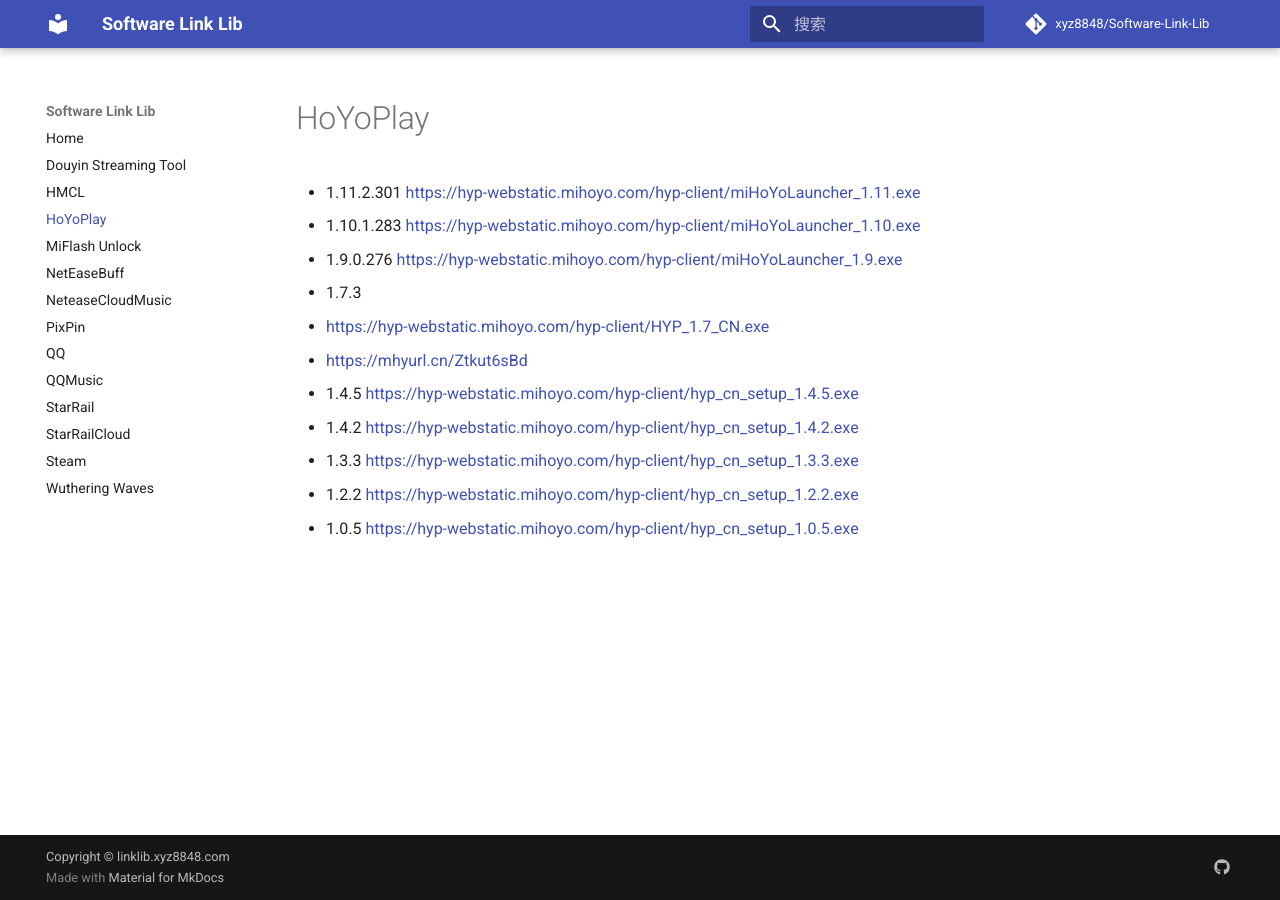
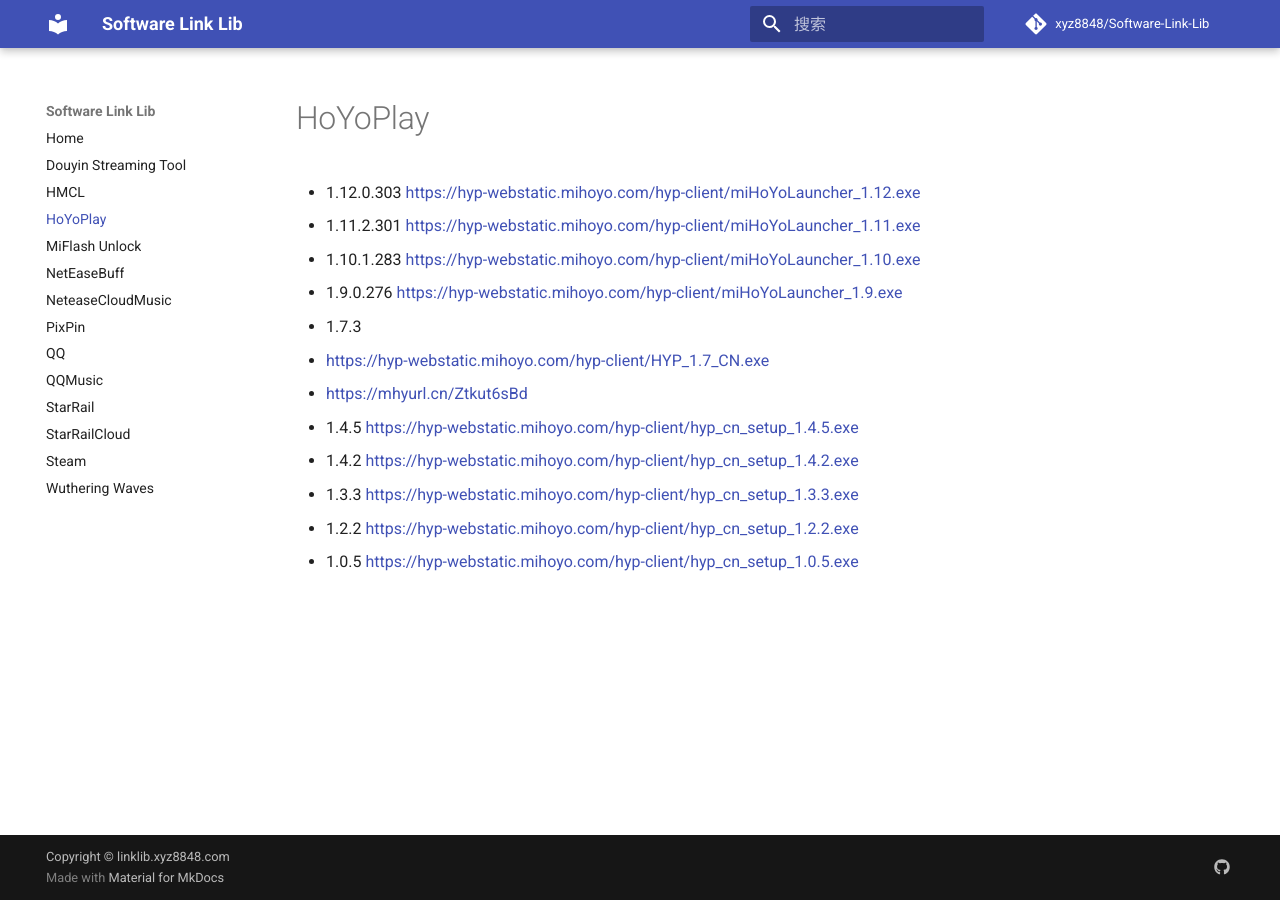
Before and after one commit to xyz8848/Software-Link-Lib, an MkDocs documentation site: the page built from docs/HoYoPlay.md, in a window 1280 px wide. Built offline with MkDocs 1.6.1 and Material for MkDocs 9.7.7, drawn with Linux system fonts in a browser that asks for light colours; comment, search, counter and statistics services are not loaded.

Commit message:
Update HoYoPlay.md

```diff
--- a/docs/HoYoPlay.md
+++ b/docs/HoYoPlay.md
@@ -1,5 +1,6 @@
 # HoYoPlay
 
+- 1.12.0.303 [https://hyp-webstatic.mihoyo.com/hyp-client/miHoYoLauncher_1.12.exe](https://hyp-webstatic.mihoyo.com/hyp-client/miHoYoLauncher_1.12.exe)
 - 1.11.2.301 [https://hyp-webstatic.mihoyo.com/hyp-client/miHoYoLauncher_1.11.exe](https://hyp-webstatic.mihoyo.com/hyp-client/miHoYoLauncher_1.11.exe)
 - 1.10.1.283 [https://hyp-webstatic.mihoyo.com/hyp-client/miHoYoLauncher_1.10.exe](https://hyp-webstatic.mihoyo.com/hyp-client/miHoYoLauncher_1.10.exe)
 - 1.9.0.276 [https://hyp-webstatic.mihoyo.com/hyp-client/miHoYoLauncher_1.9.exe](https://hyp-webstatic.mihoyo.com/hyp-client/miHoYoLauncher_1.9.exe)
```
